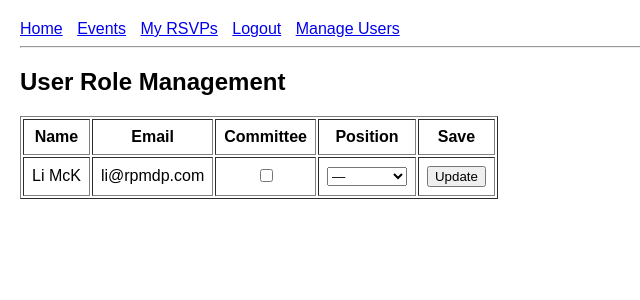
After one commit to LithiumSakura/BUSystemsDevelopmentUnit, a Flask app: page /admin/users in a window 1280 px wide. The commit adds this page. Shown: the top 300 px of the page, without its empty margins (0-640 px from the left). Run offline with Flask 3, Linux system fonts and the light colour scheme; a user stored in the database is signed in; data comes from the database, SQL or seed files in the repository; both versions use the stored data as it was before the commit.

Commit message:
Creating simple UI for committee position assignment + testing

```diff
--- a/app.py
+++ b/app.py
@@ -12,6 +12,7 @@ load_dotenv()
 app = Flask(__name__)
 app.secret_key = os.getenv("SECRET_KEY")
 
+
 # Configuring SQLAlchemy
 app.config["SQLALCHEMY_DATABASE_URI"] = os.getenv("DATABASE_URL", "sqlite:///society.db")
 app.config["SQLALCHEMY_TRACK_MODIFICATIONS"] = False
@@ -22,11 +23,15 @@ db = SQLAlchemy(app)
 class User(db.Model):
     __tablename__ = "users"
     id = db.Column(db.Integer, primary_key=True)
+
     first_name = db.Column(db.String(100), nullable=False)
     last_name = db.Column(db.String(100), nullable=False)
     email = db.Column(db.String(255), unique=True, nullable=False, index=True)
     password_hash = db.Column(db.String(255), nullable=False)
+
     role = db.Column(db.String(20), default="member", nullable=False)
+    committee_position = db.Column(db.String(50), nullable=True)
+
     created_at = db.Column(db.DateTime, default=datetime.utcnow, nullable=False)
 
 class Event(db.Model):
@@ -62,6 +67,16 @@ def login_required(view_func):
         return view_func(*args, **kwargs)
     return wrapped
 
+def committee_or_admin_required(view_func):
+    @wraps(view_func)
+    def wrapped(*args, **kwargs):
+        if not session.get("user"):
+            return redirect(url_for("login"))
+        if session.get("role") not in ["committee", "admin"]:
+            abort(403)
+        return view_func(*args, **kwargs)
+    return wrapped
+
 def admin_required(view_func):
     @wraps(view_func)
     def wrapped(*args, **kwargs):
@@ -75,7 +90,7 @@ def admin_required(view_func):
 
 # Routes
 
-# Temporary backdoors for dev
+# Admin backdoors / routes
 @app.route("/init-db")
 def init_db():
     db.create_all()
@@ -90,7 +105,48 @@ def make_me_admin():
     session["role"] = "admin"
     return "You are now admin."
 
-# Other routes
+@app.route("/admin/users", methods=["GET", "POST"])
+@admin_required
+def admin_users():
+    users = User.query.order_by(User.first_name.asc()).all()
+
+    if request.method == "POST":
+        user_id = int(request.form["user_id"])
+        is_committee = request.form.get("is_committee") == "on"
+        position = request.form.get("committee_position")
+
+        user = User.query.get_or_404(user_id)
+
+        if is_committee:
+            user.role = "committee"
+            user.committee_position = position
+        else:
+            user.role = "member"
+            user.committee_position = None
+
+        db.session.commit()
+        return redirect(url_for("admin_users"))
+
+    return render_template("admin_users.html", users=users)
+
+@app.route("/dev/make-committee/<position>")
+@login_required
+def make_committee(position):
+    valid_positions = ["President", "Secretary", "Treasurer"]
+
+    if position not in valid_positions:
+        return "Invalid position", 400
+
+    user = get_current_user()
+    user.role = "committee"
+    user.committee_position = position
+    db.session.commit()
+
+    session["role"] = "committee"
+    return f"You are now Committee: {position}"
+
+
+# General user routes
 @app.route("/")
 def home():
     user = get_current_user()
@@ -160,7 +216,7 @@ def event_detail(event_id):
 
 # Society committee member view
 @app.route("/admin/events/new", methods=["GET", "POST"])
-@admin_required
+@committee_or_admin_required
 def admin_event_new():
     if request.method == "POST":
         title = request.form["title"].strip()
@@ -184,7 +240,7 @@ def admin_event_new():
     return render_template("admin_event_form.html", mode="create")
 
 @app.route("/admin/events/<int:event_id>/edit", methods=["GET", "POST"])
-@admin_required
+@committee_or_admin_required
 def admin_event_edit(event_id):
     event = Event.query.get_or_404(event_id)
     if request.method == "POST":
@@ -198,7 +254,7 @@ def admin_event_edit(event_id):
     return render_template("admin_event_form.html", mode="edit", event=event)
 
 @app.route("/admin/events/<int:event_id>/delete", methods=["POST"])
-@admin_required
+@committee_or_admin_required
 def admin_event_delete(event_id):
     event = Event.query.get_or_404(event_id)
     RSVP.query.filter_by(event_id=event.id).delete()
--- /dev/null
+++ b/templates/admin_users.html
@@ -0,0 +1,46 @@
+{% extends "base.html" %}
+{% block content %}
+<h2>User Role Management</h2>
+
+<table border="1" cellpadding="8">
+    <tr>
+        <th>Name</th>
+        <th>Email</th>
+        <th>Committee</th>
+        <th>Position</th>
+        <th>Save</th>
+    </tr>
+
+    {% for u in users %}
+    <tr>
+        <form method="post">
+        <td>{{ u.first_name }} {{ u.last_name }}</td>
+        <td>{{ u.email }}</td>
+
+        <td style="text-align:center;">
+            <input type="checkbox" name="is_committee"
+                {% if u.role == "committee" %}checked{% endif %}>
+        </td>
+
+        <td>
+            <select name="committee_position">
+            <option value="">—</option>
+            {% for pos in ["President", "Secretary", "Treasurer"] %}
+                <option value="{{ pos }}"
+                {% if u.committee_position == pos %}selected{% endif %}>
+                {{ pos }}
+                </option>
+            {% endfor %}
+            </select>
+        </td>
+
+        <td>
+            <input type="hidden" name="user_id" value="{{ u.id }}">
+            <button type="submit">Update</button>
+        </td>
+        </form>
+    </tr>
+    {% endfor %}
+</table>
+
+{% endblock %}
--- a/templates/base.html
+++ b/templates/base.html
@@ -6,6 +6,10 @@
 </head>
 <body>
     <nav>
+        {% if session.get("role") == "committee" %}
+            <span style="margin-left:10px; font-weight:bold;">Committee</span>
+        {% endif %}
+
         <a href="{{ url_for('home') }}">Home</a>
         <a href="{{ url_for('list_events') }}">Events</a>
 
@@ -16,6 +20,10 @@
         <a href="{{ url_for('register') }}">Register</a>
         <a href="{{ url_for('login') }}">Login</a>
         {% endif %}
+
+        {% if session.get("role") == "admin" %}
+        <a href="{{ url_for('admin_users') }}">Manage Users</a>
+        {% endif %}
     </nav>
     <hr>
     {% block content %}{% endblock %}
```
Also changed, not shown: templates/home.html (+8 -1 lines), instance/society.db (deleted).
